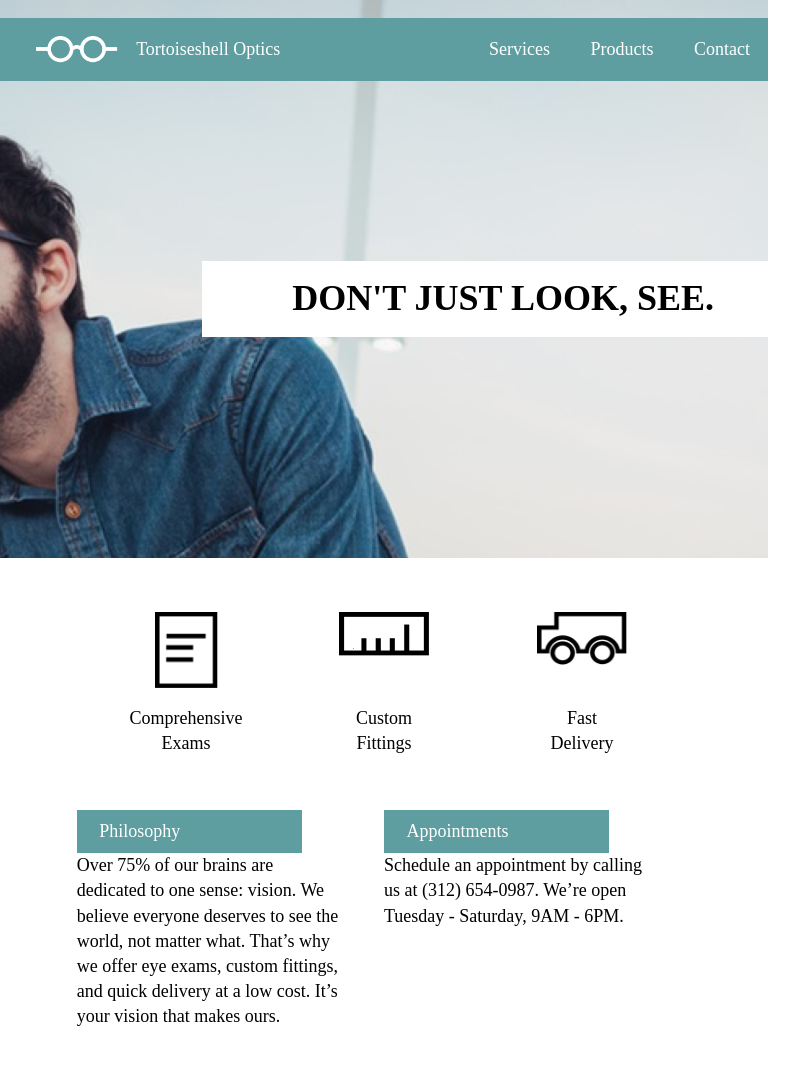
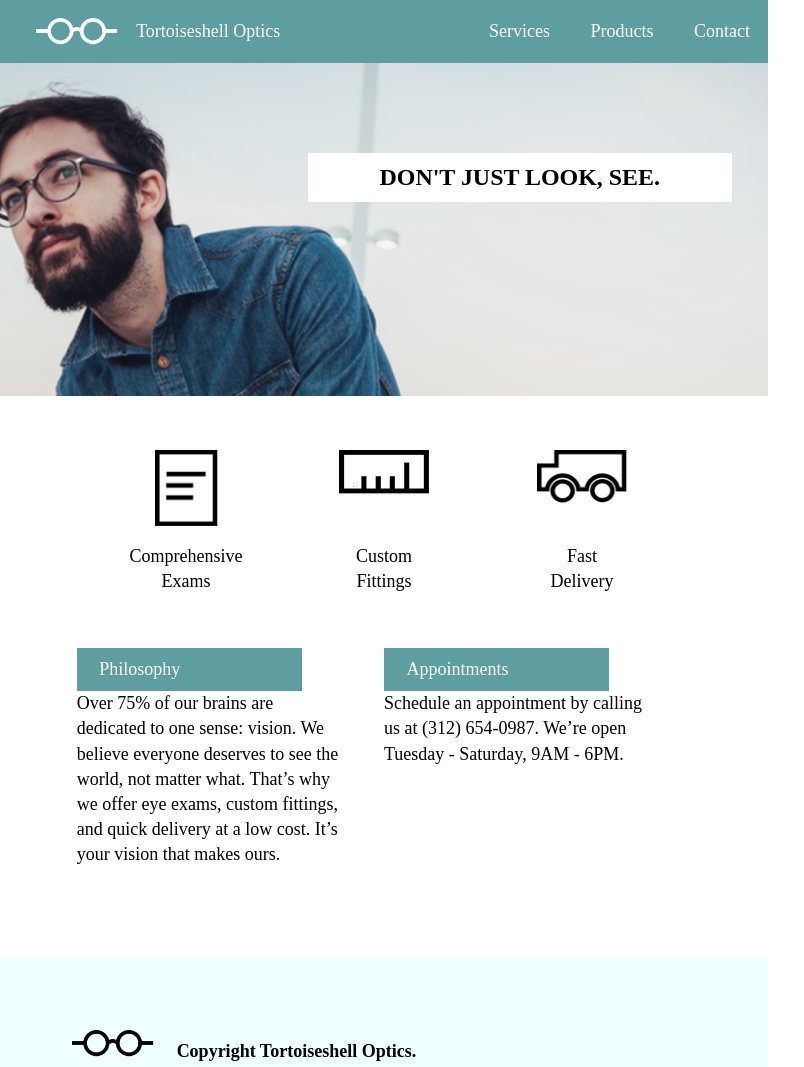
Before and after one commit to grandpoisson/Tortoiseshell-Optics, a plain HTML site: page index.html in a window 768 px wide. Shown: the top 1067 px of the page, 804 px wide, since content can reach past the window. Drawn offline with Linux system fonts and the light colour scheme.

Commit message:
First pass tablet styling

```diff
--- a/resources/css/style.css
+++ b/resources/css/style.css
@@ -26,7 +26,7 @@ nav {
     display: flex;
     align-items: center;
     justify-content: space-between;
-	margin:1rem auto;
+	margin: 1rem auto;
 	background-color: #5F9EA0;
 	color: white;
 }
@@ -105,3 +105,34 @@ footer img {
 	margin-left: 2rem;
     margin-right: 1rem;
 }
+/* ----------- iPad 3 and 4 ----------- */
+/* Portrait and Landscape */
+@media only screen
+  and (min-width: 768px)
+  and (max-width: 1024px)  {
+  	nav.container {
+		max-width: 100%;
+	}
+	header {
+    	height: 22rem;
+    	padding-top: 0px;
+	}
+	.main-banner {
+    	padding: 0.75rem 4rem;
+    	margin-top: 5rem;
+    	margin-right: 2rem;
+	}
+	.main-banner h1 {
+		font-size: 1.33rem;
+	}
+}
+
+/* ----------- iPhone 6 ----------- */
+
+/* Portrait and Landscape */
+@media only screen
+  and (min-device-width: 375px)
+  and (max-device-width: 667px)
+  and (-webkit-min-device-pixel-ratio: 2) {
+
+}
```
Also changed, not shown: index.html (+1 -1 lines).
